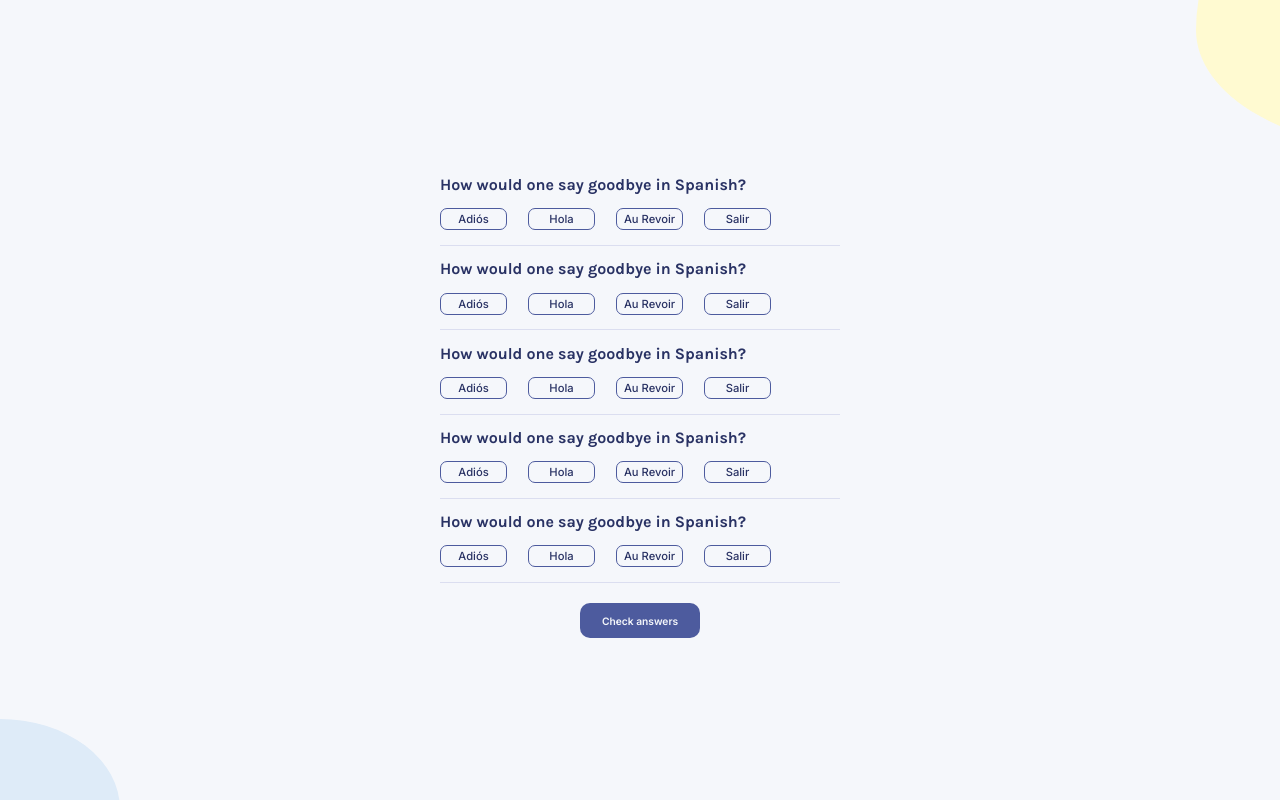
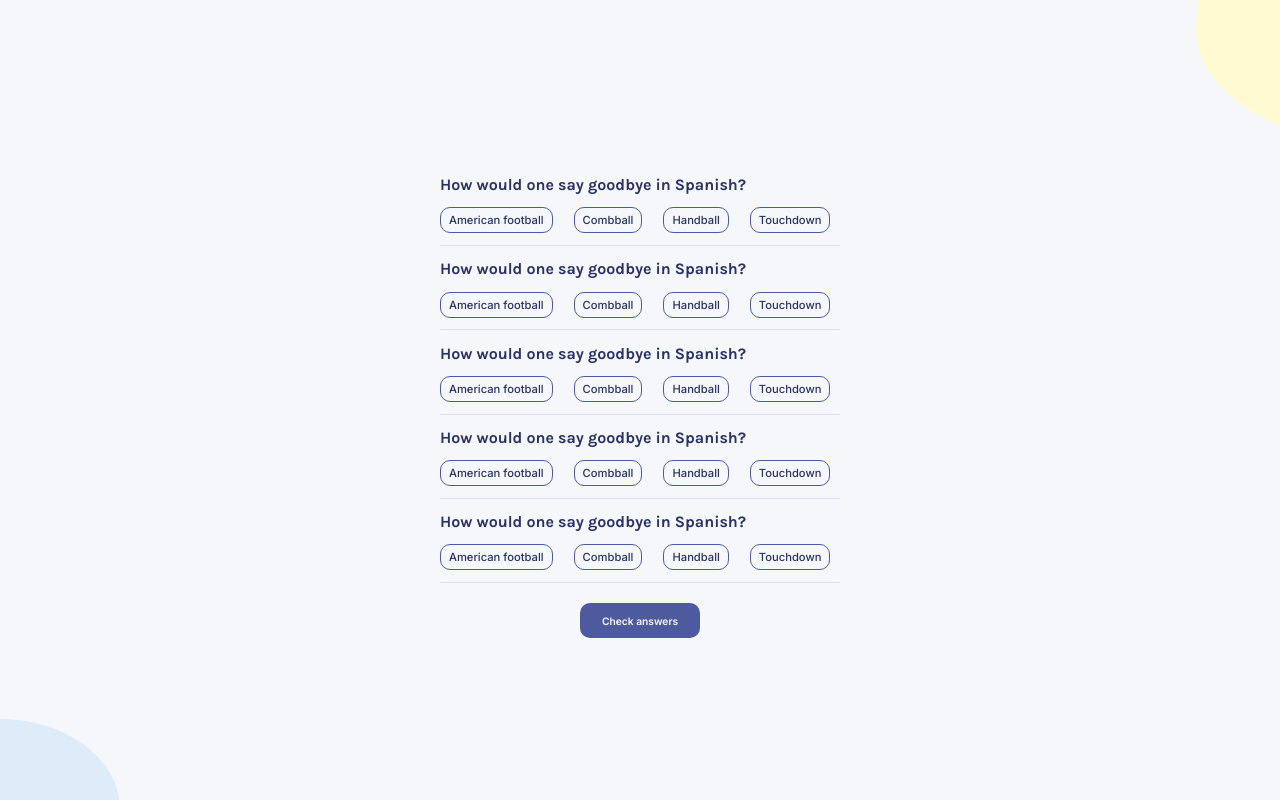
Before and after one commit to yasminhillis/quizzical-app, a React (Vite) app: page / in a window 1280 px wide. Both pictures are taken after a click on the button "Start quiz". Shown: the top 800 px of the page. Built offline with nearby package versions, Linux system fonts and the light colour scheme.

Commit message:
add array props and dynamic component mapping #4

```diff
--- a/src/App.css
+++ b/src/App.css
@@ -66,16 +66,17 @@ div#root {
 
 .option {
     display: inline-flex;
-    width: 65px;
+    width: fit-content;
     height: 20px;
     justify-content: center;
     align-items: center;
-    border-radius: 7px;
+    border-radius: 10px;
     border: 1px solid #4D5B9E;
     font-weight: 500;
     font-size: 0.7rem;
     color: #293264;
-
+    padding: 2px 8px;
+    white-space: nowrap;
 }
 
 .option:hover {
--- a/src/App.jsx
+++ b/src/App.jsx
@@ -39,6 +39,15 @@ function App() {
     transform: 'translate(-60%, 73%)',
   }
 
+  const options = [
+        "American football",
+        "Combball",
+        "Handball",
+        "Touchdown"
+  ]
+
+  const questionComponents = [...Array(5)].map((_, i) => <Question key={i} options={options}/>)
+
   return (
     <>
       <div style={topRightshapeStyles} className='shape'></div>
@@ -48,11 +57,8 @@ function App() {
       <div style={bottomLeftshapeStyles} className='shape'></div>
       {show &&
       <>
-        <Question />
-        <Question />
-        <Question />
-        <Question />
-        <Question />
+        {questionComponents}
+
         <button className='check-answers'>Check answers</button>
       </>
       }
--- a/src/components/Question.jsx
+++ b/src/components/Question.jsx
@@ -1,19 +1,22 @@
-export default function Question(){
+export default function Question({ options}){
+   console.log(options[0], 'sss');
+
+
     return (
         <div className="question">
             <div className="question-and-options">
             <h2 className="question-text">How would one say goodbye in Spanish?</h2>
-            <label className="option" htmlFor="option-1">Adiós</label>
+            <label className="option" htmlFor="option-1">{options[0]}</label>
             <input id="option-1" type="radio" name="choice"/>
 
-            <label className="option" htmlFor="option-2">Hola</label>
+            <label className="option" htmlFor="option-2">{options[1]}</label>
             <input id="option-2" type="radio" name="choice"/>
 
 
-            <label className="option" htmlFor="option-3">Au Revoir</label>
+            <label className="option" htmlFor="option-3">{options[2]}</label>
             <input id="option-3" type="radio" name="choice"/>
 
-            <label className="option" htmlFor="option-4">Salir</label>
+            <label className="option" htmlFor="option-4">{options[3]}</label>
             <input id="option-4" type="radio" name="choice"/>
             </div>
         </div>
```
